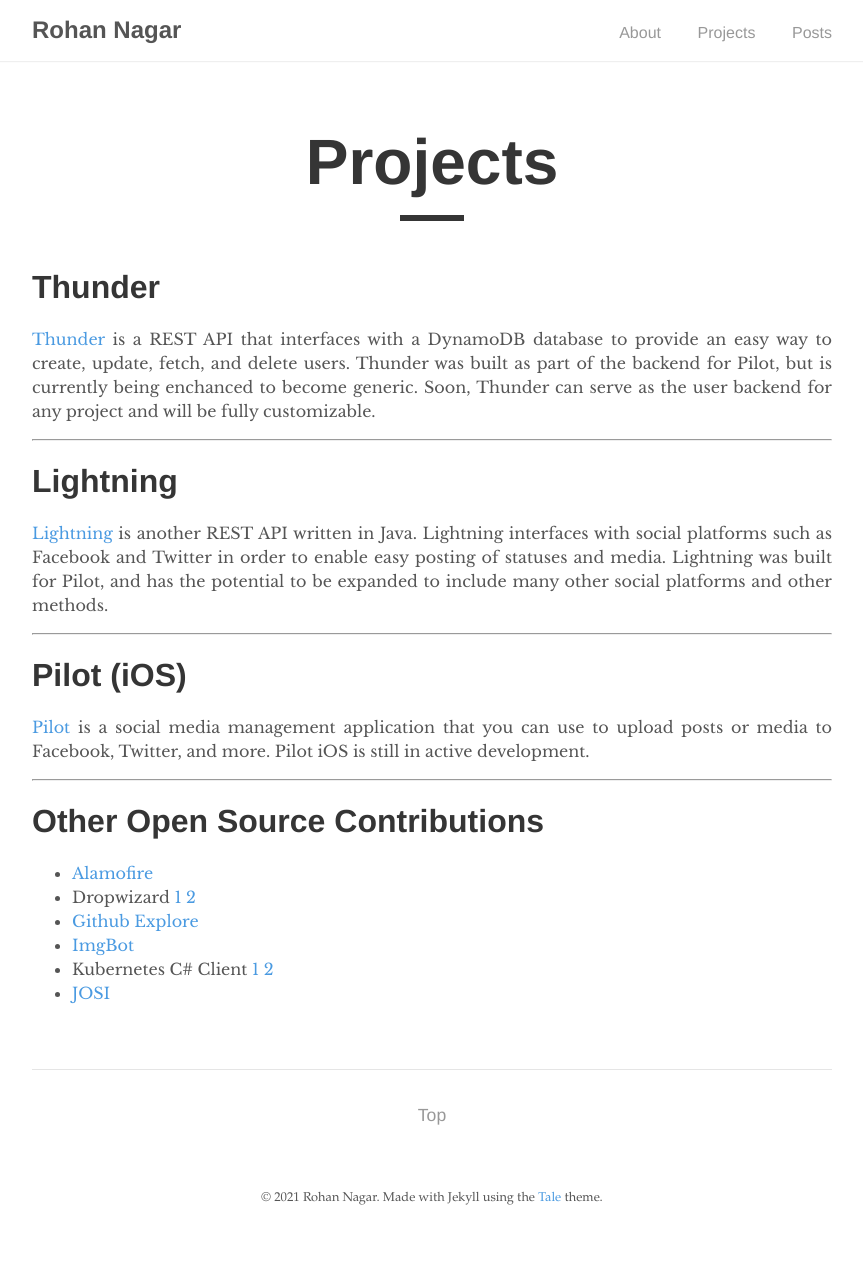
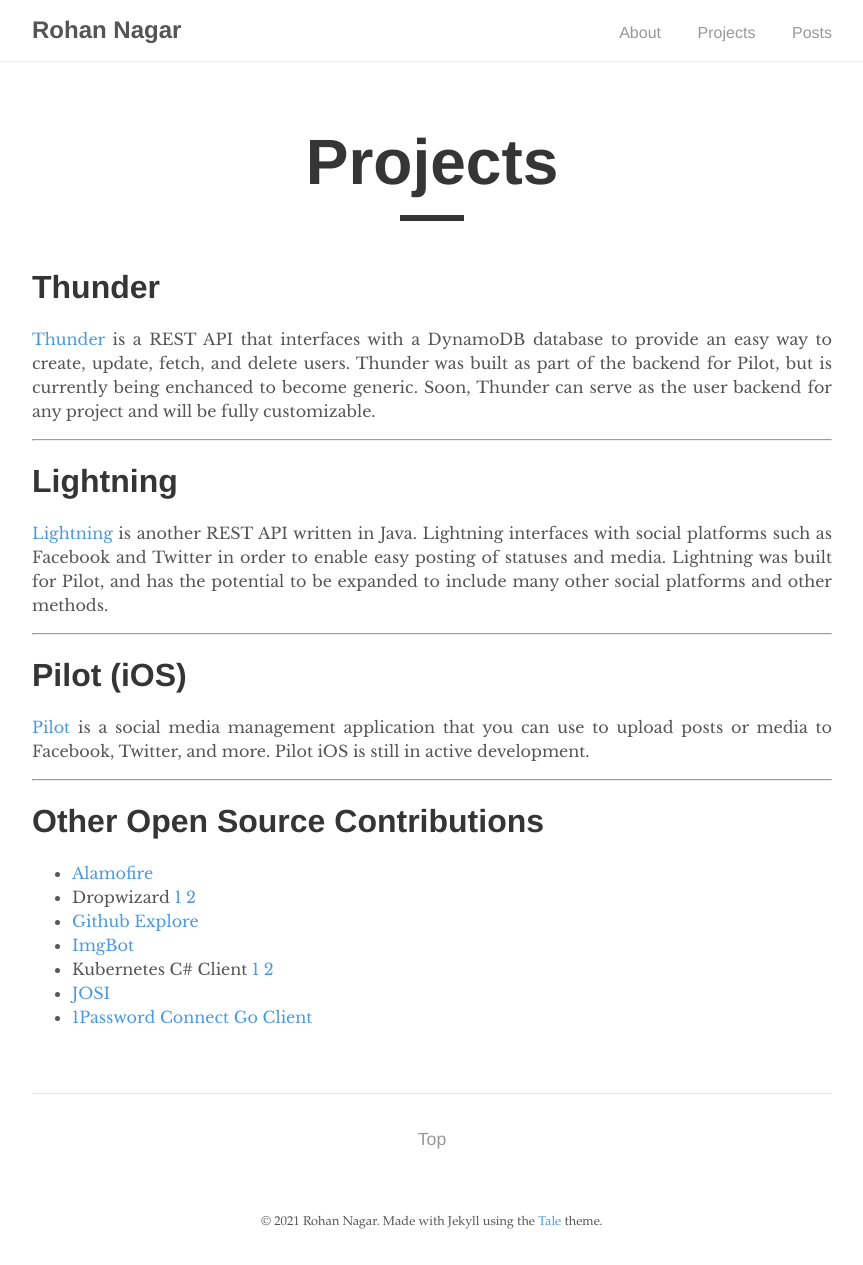
Before and after one commit to RohanNagar/RohanNagar.github.io, a Jekyll site: the page built from pages/projects.md, in a window 1280 px wide. Shown: the whole page, without its empty margins (208-1071 px from the left). Built offline with Jekyll 4.4.1, drawn with Linux system fonts in a browser that asks for light colours; before the commit the page ends 1241 px from its top, so only the background shows below that.

Commit message:
Update projects.md

```diff
--- a/pages/projects.md
+++ b/pages/projects.md
@@ -43,3 +43,4 @@
 [1](https://github.com/kubernetes-client/csharp/pull/107)
 [2](https://github.com/kubernetes-client/csharp/pull/194)
 - [JOSI](https://github.com/cegredev/josi/pull/2)
+- [1Password Connect Go Client](https://github.com/1Password/connect-sdk-go/pull/15)
```
